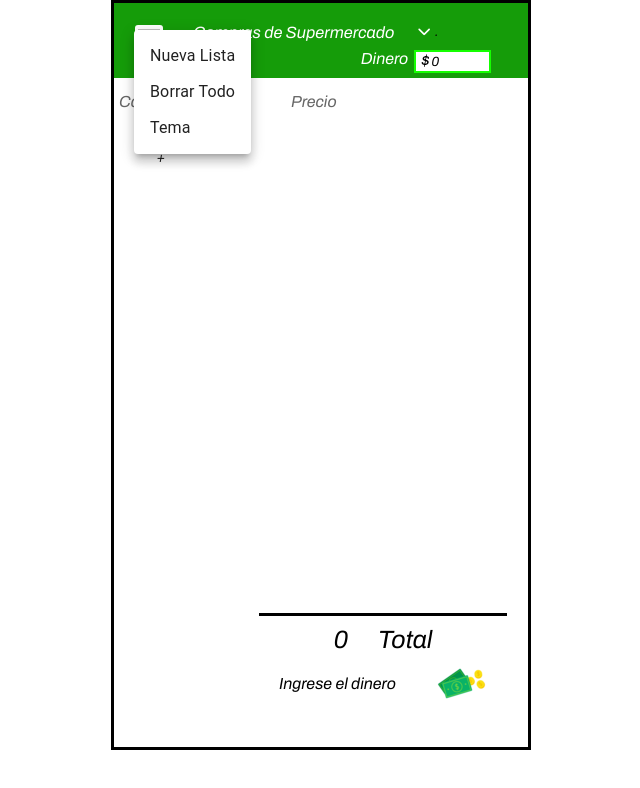
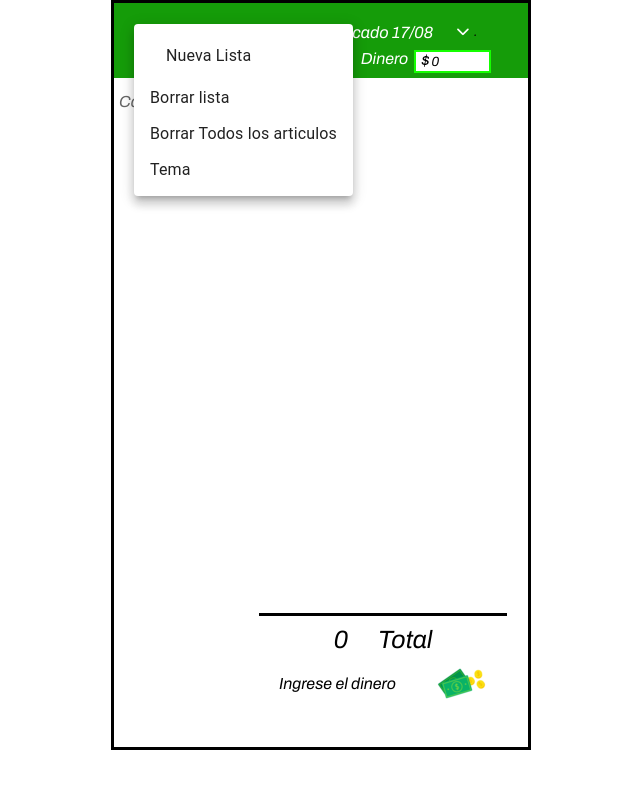
Before and after one commit to jonathanchw/Shopping_list_app, a React (Create React App) app: page / in a window 1280 px wide. Both pictures are taken after a click on the button 470 px from the left and 17 px from the top of the page. Shown: the top 788 px of the page, without its empty margins (319-959 px from the left). Built offline with nearby package versions, Linux system fonts and the light colour scheme.

Commit message:
added NewList and InputName components

```diff
--- a/src/App.js
+++ b/src/App.js
@@ -1,14 +1,21 @@
-import React from 'react';
-
+import React, { useState } from 'react';
 import './App.css';
-import Header from './components/Header/';
 import List from './components/List';
 
 function App() {
+  let intitialListasArr=[]
+  if (localStorage.getItem("myListas") !== null) {
+    let dataListas = localStorage.getItem("myListas");
+    intitialListasArr = JSON.parse(dataListas);
+     }
+
+
+  const [listas, setListas] = useState(intitialListasArr);
+
+  localStorage.setItem("myListas", JSON.stringify(listas));
   return (
     <div className="App">
-      <Header />
-      <List />
+      <List setListas={setListas} listas={listas} />
     </div>
   );
 }
--- a/src/components/HamburgerMenu/index.js
+++ b/src/components/HamburgerMenu/index.js
@@ -4,6 +4,7 @@ import MenuItem from '@material-ui/core/MenuItem';
 import Button from '@material-ui/core/Button';
 import Menu from '@material-ui/core/Menu';
 
+import NewListButton from '../NewListButton';
 
 const HamburgerMenu = () => {
   const [anchorEl, setAnchorEl] = useState(null);
@@ -15,6 +16,7 @@ const HamburgerMenu = () => {
   const handleClose = () => {
     setAnchorEl(null);
   };
+
   return (
     <div>
       <Button aria-controls="simple-menu" aria-haspopup="true" onClick={handleClick}>
@@ -37,17 +39,13 @@ const HamburgerMenu = () => {
         transformOrigin={{
           vertical: -38,
           horizontal: 17,
-        }}
-      >
-        <MenuItem onClick={handleClose}>Nueva Lista</MenuItem>
-        <MenuItem onClick={handleClose}>Borrar Todo</MenuItem>
+        }}>
+        <MenuItem onClick={handleClose}><NewListButton/></MenuItem>
+        <MenuItem onClick={handleClose}>Borrar lista</MenuItem>
+        <MenuItem onClick={handleClose}>Borrar Todos los articulos</MenuItem>
         <MenuItem onClick={handleClose}>Tema</MenuItem>
       </Menu>
     </div>
   )
 }
 export default HamburgerMenu;
-
-/*
-
-      */
--- a/src/components/Header/index.js
+++ b/src/components/Header/index.js
@@ -1,21 +1,18 @@
 import React from "react";
 import "./style.css";
 import HamburgerMenu from "../HamburgerMenu";
-import  OpenDownMenu from "../OpenDownMenu";
+import OpenDownMenu from "../OpenDownMenu";
 
 
-const Header = () => {
+const Header = ({nombrelista, nuevaLista, listas}) => {
 
   return (
     <div className="container">
-
-      <HamburgerMenu />
+      <HamburgerMenu nuevaLista={nuevaLista}/>
       <div className="listTitle">
-        <h3>Compras de Supermercado</h3>
-        <OpenDownMenu />
+        <h3>{nombrelista}</h3>
+        <OpenDownMenu listas={listas} />
       </div>
-
-
     </div>
   );
 };
--- a/src/components/Header/style.css
+++ b/src/components/Header/style.css
@@ -6,12 +6,14 @@
 }
 
 .listTitle {
-  position: absolute;
-  left: 19.17%;
+  width: 80%;
+ position: absolute;
+  left: 15.17%;
   top: 14.38%;
   color: #FFFFFF;
   font-size: 14px;
   display: flex;
-
   align-items: center;
+  justify-items: center;
+  justify-content: center;
 }
--- /dev/null
+++ b/src/components/InputNewList/index.js
@@ -0,0 +1,25 @@
+import React, { useState } from 'react';
+import './style.css';
+import useInputItemState from '../useInputItemState';
+const InputNewList = () => {
+  const { item, reset, handleChange } = useInputItemState("");
+
+
+  return (
+    <form className="container_form_InputNewList" onSubmit={(e) => {
+      e.preventDefault();
+
+    }}>
+
+      <input className="input_nameList"
+        name="descripcion"
+        type="text"
+        placeholder="Introduce el nombre la de lista"
+        onChange={handleChange}
+
+      />
+      <input className="input_submit_InputNewList" type="submit" value="Crear" />
+    </form>
+  );
+}
+export default InputNewList;
--- /dev/null
+++ b/src/components/InputNewList/style.css
@@ -0,0 +1,26 @@
+.container_form_InputNewList {
+  display: flex;
+  flex-direction: column;
+  padding: 10px;
+  width: 250px;
+}
+
+
+.input_nameList {
+  margin: 2px;
+  padding: 4px;
+  border: 1px solid #999;
+  border-radius: 3px;
+}
+
+.input_submit_InputNewList {
+  background-color: #159C09;
+  border: none;
+  border-radius: 3px;
+  margin-top:2px;
+  padding: 4px;
+  color: #fff;
+  text-transform: uppercase;
+  font-weight: bold;
+  cursor: pointer;
+}
--- a/src/components/List/index.js
+++ b/src/components/List/index.js
@@ -1,27 +1,37 @@
 import React, { useState } from "react";
 import Items from '../Items/';
+import Header from '../Header/';
 import './style.css';
 import useListState from "../useListState";
 import Addbutton from "../Addbutton";
 import ShowTotal from '../ShowTotal';
 import CashContainer from "../CashContainer";
-function List() {
+function List({ setListas, listas }) {
+
   let initialArr = []
   let initialCash = 0;
 
   if (localStorage.getItem("myData") !== null) {
     let dataList = localStorage.getItem("myData");
-    dataList = JSON.parse(dataList);
-    initialArr = (dataList);
+    initialArr = JSON.parse(dataList);
   }
   if (localStorage.getItem("myCash") !== null) {
     let dataCash = localStorage.getItem("myCash");
-    dataCash = JSON.parse(dataCash);
-    initialCash = (dataCash);
+    initialCash = JSON.parse(dataCash);
   }
 
-  const { list, addItem, deleteItem, checkItem, addPrecio, goBack} = useListState(initialArr);
+  const { list, addItem, deleteItem, checkItem, addPrecio, goBack } = useListState(initialArr);
   const [cash, setCash] = useState(initialCash);
+  const nombrelista = "Compras de Supermercado 17/08";
+
+
+  const nuevaLista = () => {
+    setListas([{
+      nombrelista,
+      cash,
+      list
+    }])
+  }
 
   localStorage.setItem("myData", JSON.stringify(list));
   localStorage.setItem("myCash", JSON.stringify(cash));
@@ -29,6 +39,7 @@ function List() {
 
   return (
     <div className="list_Container">
+      <Header nombrelista={nombrelista} nuevaLista={nuevaLista} listas={listas} />
       <CashContainer setCash={setCash} cash={cash} />
       <div className="column-Titles">
         <ul>
@@ -45,10 +56,80 @@ function List() {
         addPrecio={addPrecio}
         goBack={goBack} />
 
-      <Addbutton saveItem={addItem}/>
-
+      <Addbutton saveItem={addItem} />
       <ShowTotal list={list} cash={cash} />
     </div>
   );
 }
 export default List;
+
+
+
+/*
+ const objetoLista =
+   [
+     {
+       nombreLista: "compra de limpieza",
+       cash: 2500,
+       list: [
+         {
+           "cantidad": "1",
+           "descripcion": "cloro",
+           "precio": 0,
+           "check": false
+         },
+         {
+           "cantidad": "2",
+           "descripcion": "jabon",
+           "precio": 0,
+           "check": false
+         },
+         {
+           "cantidad": "1",
+           "descripcion": "detergente",
+           "precio": 0,
+           "check": false
+         },
+         {
+           "cantidad": "1",
+           "descripcion": "lavaplatos",
+           "precio": 0,
+           "check": false
+         }
+       ]
+     },
+     {
+       nombreLista: "comprasupermercado",
+       cash: 1500,
+       list:
+         [
+           {
+             "cantidad": "1",
+             "descripcion": "cafe",
+             "precio": 0,
+             "check": false
+           },
+           {
+             "cantidad": "1",
+             "descripcion": "arroz",
+             "precio": 0,
+             "check": false
+           },
+           {
+             "cantidad": "1",
+             "descripcion": "pasta",
+             "precio": 0,
+             "check": false
+           },
+           {
+             "cantidad": "2",
+             "descripcion": "azucar",
+             "precio": 0,
+             "check": false
+           }
+         ]
+
+     }
+
+   ]
+   */
--- /dev/null
+++ b/src/components/NewListButton/index.js
@@ -0,0 +1,42 @@
+import React, { useState } from 'react';
+import './style.css';
+import Popover from '@material-ui/core/Popover';
+import MenuItem from '@material-ui/core/MenuItem';
+import InputNewList from '../InputNewList';
+
+const NewListButton = () => {
+  const [anchorEl, setAnchorEl] = useState(null);
+
+  const handleClick = (event) => {
+    setAnchorEl(event.currentTarget);
+  };
+
+  const handleClose = () => {
+    setAnchorEl(null);
+  };
+
+  const open = Boolean(anchorEl);
+  const id = open ? 'simple-popover' : undefined;
+  return (
+    <div>
+      <MenuItem onClick={handleClick}>Nueva Lista</MenuItem>
+        <Popover
+        id={id}
+        open={open}
+        anchorEl={anchorEl}
+        onClose={handleClose}
+        anchorOrigin={{
+          vertical: 'top',
+          horizontal: 'center',
+        }}
+        transformOrigin={{
+          vertical: -150,
+          horizontal: 35,
+        }}
+      >
+       <InputNewList/>
+      </Popover>
+    </div>
+  )
+}
+export default NewListButton;
--- a/src/components/OpenDownMenu/index.js
+++ b/src/components/OpenDownMenu/index.js
@@ -5,13 +5,11 @@ import MenuItem from '@material-ui/core/MenuItem';
 import './style.css';
 
 
-const OpenDownMenu = () => {
+const OpenDownMenu = ({ listas }) => {
   const [anchorEl, setAnchorEl] = useState(null);
-
   const handleClick = (event) => {
     setAnchorEl(event.currentTarget);
   };
-
   const handleClose = () => {
     setAnchorEl(null);
   };
@@ -36,14 +34,19 @@ const OpenDownMenu = () => {
         }}
         transformOrigin={{
           vertical: -40,
-          horizontal:'right',
-        }}
-      >
+          horizontal: 'right',
+        }}>
 
+        {listas.length === 0 ?
+          <MenuItem onClick={handleClose}>No hay listas creadas aun</MenuItem>
+          :
+          <div>
+            {listas.map((item, index) => (
+              <MenuItem onClick={handleClose}>{item.nombrelista}</MenuItem>
+            ))}
+          </div>
+        }
 
-        <MenuItem onClick={handleClose}>Compra de supermercado 15/08</MenuItem>
-        <MenuItem onClick={handleClose}>Compra de Charcuteria</MenuItem>
-        <MenuItem onClick={handleClose}>Compras de Limpieza</MenuItem>
       </Menu>
     </div>
   )
```
Also changed, not shown: src/components/NewListButton/style.css (added).
